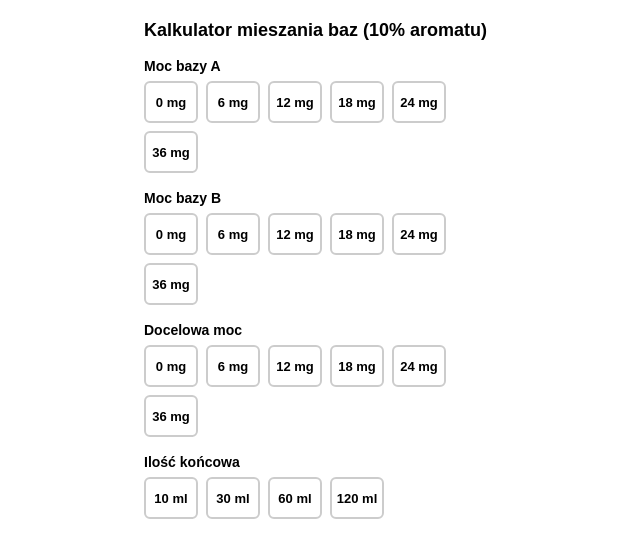
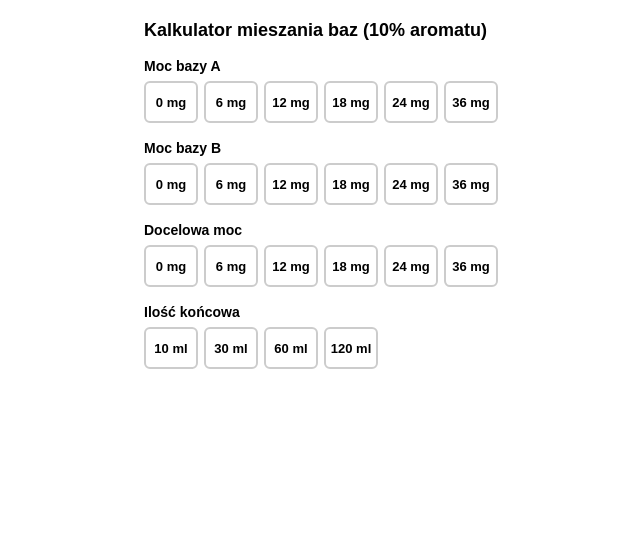
Before and after one commit to adamlewandowski2000-wq/Kalkulator-mocy-bazy, a React (Create React App) app: page / in a window 1280 px wide. Shown: the top 558 px of the page, without its empty margins (316-956 px from the left). Built offline with nearby package versions, Linux system fonts and the light colour scheme.

Commit message:
Update App.js

```diff
--- a/src/App.js
+++ b/src/App.js
@@ -10,9 +10,10 @@ function OptionGrid({ label, options, value, onChange, unit }) {
       <div
         style={{
           display: "flex",
-          gap: 8,
+          gap: 6,          // mniejszy odstęp
           marginTop: 6,
-          flexWrap: "wrap",
+          flexWrap: "nowrap", // wszystkie w jednym rzędzie
+          overflowX: "auto",  // jeśli się nie mieści, można przewinąć poziomo
         }}
       >
         {options.map((opt) => {
@@ -24,7 +25,7 @@ function OptionGrid({ label, options, value, onChange, unit }) {
               onClick={() => onChange(opt)}
               style={{
                 cursor: "pointer",
-                width: 50,
+                minWidth: 50,
                 height: 38,
                 borderRadius: 6,
                 border: active ? "2px solid #16a34a" : "2px solid #ccc",
@@ -35,6 +36,7 @@ function OptionGrid({ label, options, value, onChange, unit }) {
                 fontSize: 13,
                 position: "relative",
                 background: active ? "#dcfce7" : "#fff",
+                flexShrink: 0, // nie kurczy się
               }}
             >
               {opt} {unit}
```
